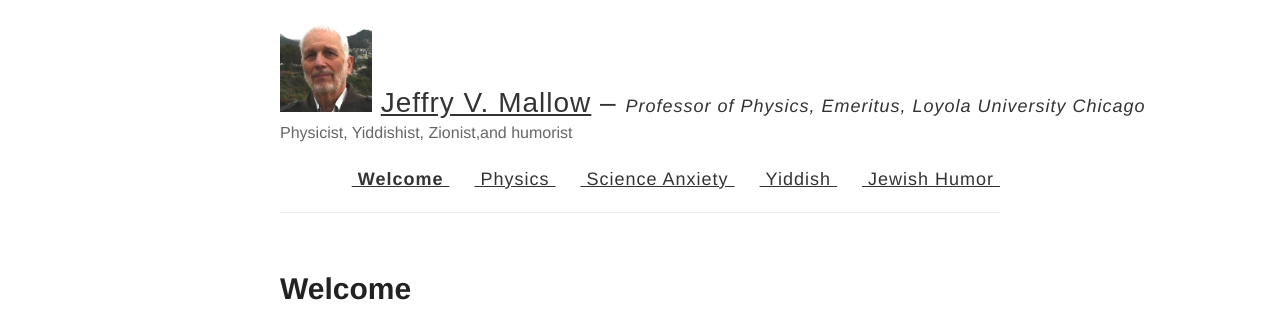
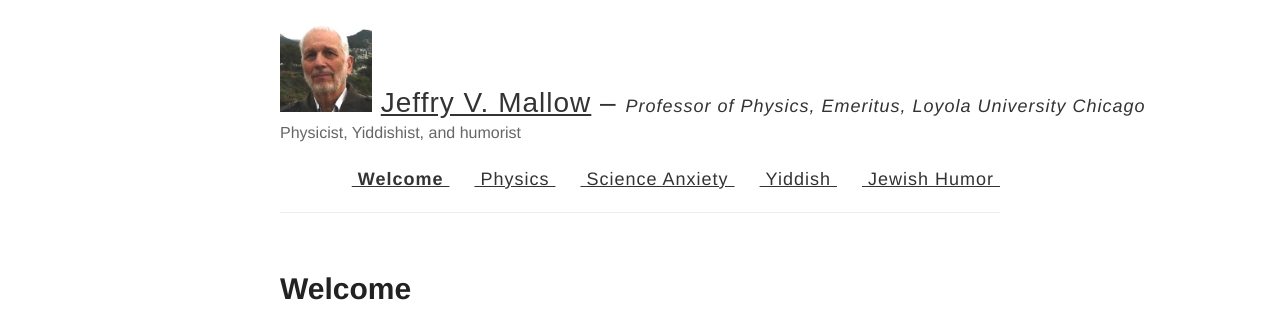
Before and after one commit to jvmallow/jvmallow.github.io, a Jekyll site: the page built from welcome.md, in a window 1280 px wide. Shown: the top 316 px of the page. Built offline with Jekyll 4.4.1, drawn with Linux system fonts in a browser that asks for light colours.

Commit message:
Update _config.yml

```diff
--- a/_config.yml
+++ b/_config.yml
@@ -8,7 +8,7 @@ name_font: Papyrus,fantasy
 tagline: Professor of Physics, Emeritus, Loyola University Chicago
 
 # Short description on home page
-description: Physicist, Yiddishist, Zionist,and humorist
+description: Physicist, Yiddishist, and humorist
 
 # Picture on home page
 avatar: /images/jvmallow.jpeg
```
